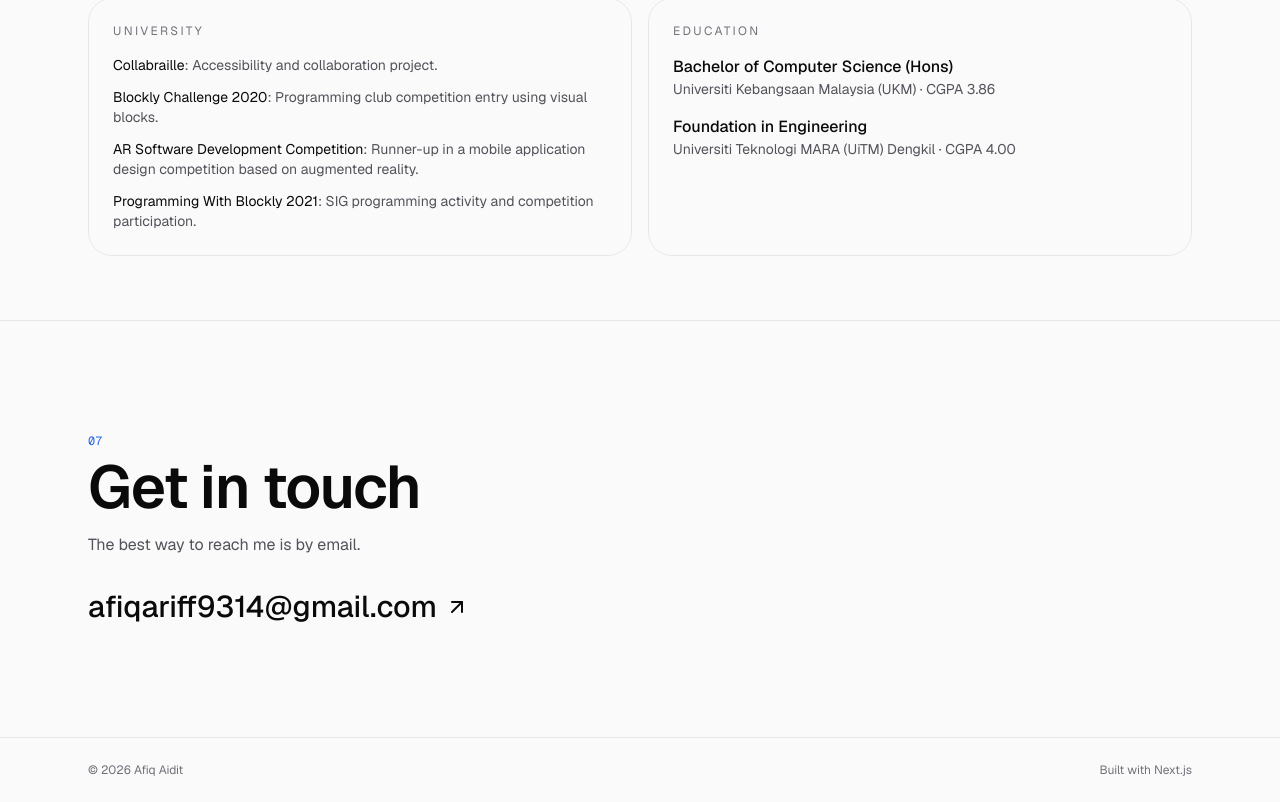
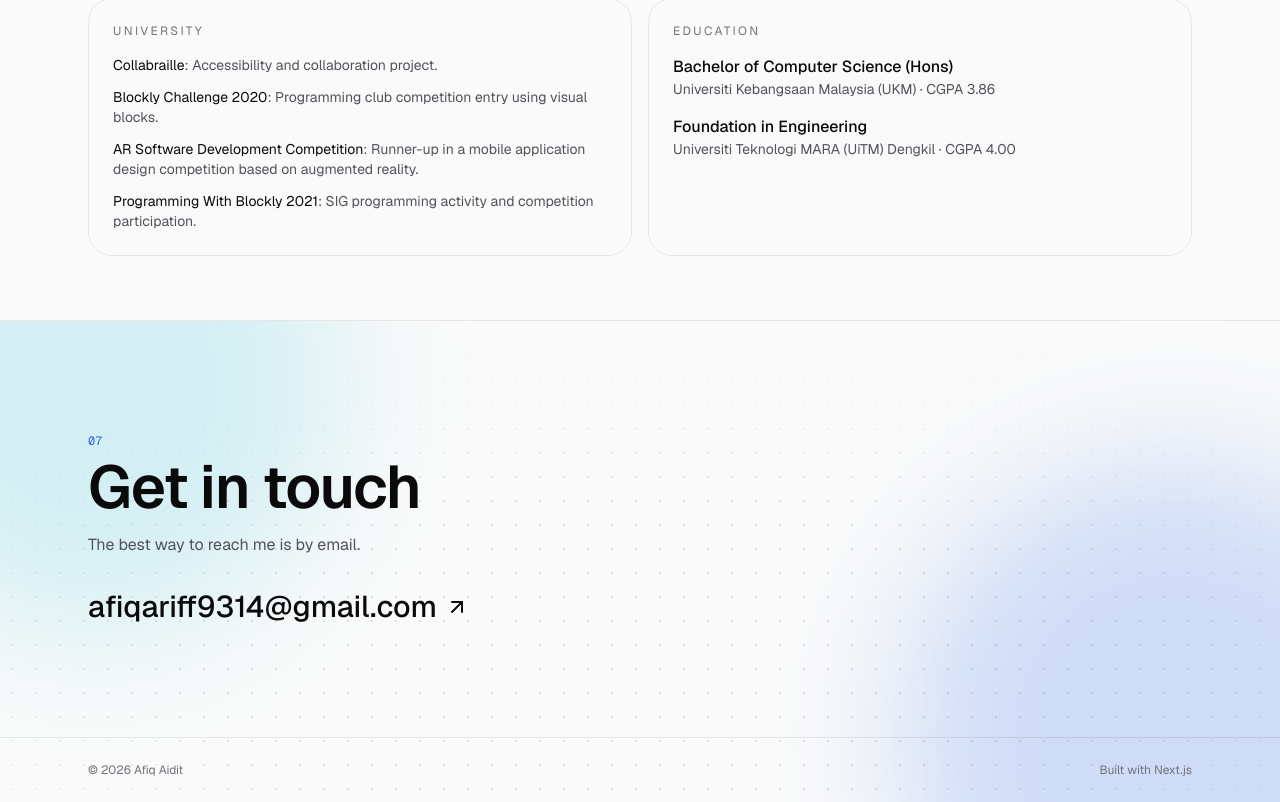
Before and after one commit to AfiqAidit/portfolio, a Next.js app: page /style/bento in a window 1280 px wide. Shown: the part 1380-2182 px from the top of the page. Built offline with nearby package versions, Linux system fonts and the light colour scheme.

Commit message:
Carry hero style down the page: glowing contact bookend and section heading glow
Co-authored-by: Cursor <cursoragent@cursor.com>

```diff
--- a/src/components/motion/MotionSections.tsx
+++ b/src/components/motion/MotionSections.tsx
@@ -6,7 +6,7 @@ import gsap from "gsap";
 import { AnimatePresence, motion } from "framer-motion";
 import { ArrowRight } from "lucide-react";
 import { profile } from "@/content/profile";
-import { trackPointer } from "@/components/shared/Spotlight";
+import { GlowBackdrop } from "@/components/shared/GlowBackdrop";
 
 function prefersReducedMotion() {
   return window.matchMedia("(prefers-reduced-motion: reduce)").matches;
@@ -58,18 +58,8 @@ export function MotionHero() {
   }, []);
 
   return (
-    <section
-      ref={root}
-      onPointerMove={trackPointer}
-      className="group relative overflow-hidden border-b border-border"
-    >
-      <div aria-hidden className="pointer-events-none absolute inset-0">
-        <div className="bg-dot-grid absolute inset-0" />
-        <div className="hero-cursor-glow absolute inset-0 opacity-0 transition-opacity duration-500 group-hover:opacity-100" />
-        <div className="bg-dot-grid-lit absolute inset-0 opacity-0 transition-opacity duration-500 group-hover:opacity-100" />
-        <div className="animate-drift absolute -left-32 -top-40 h-[32rem] w-[32rem] rounded-full bg-accent/20 blur-3xl" />
-        <div className="animate-drift-slow absolute -bottom-48 -right-40 h-[30rem] w-[30rem] rounded-full bg-accent-2/15 blur-3xl" />
-      </div>
+    <section ref={root} className="group relative overflow-hidden border-b border-border">
+      <GlowBackdrop />
 
       <div className="relative mx-auto max-w-6xl px-4 pb-16 pt-20 sm:px-6 sm:pb-24 sm:pt-28">
         <p className="motion-line flex flex-wrap items-center gap-x-2 gap-y-1 font-mono text-xs text-muted-foreground">
--- /dev/null
+++ b/src/components/shared/GlowBackdrop.tsx
@@ -0,0 +1,52 @@
+"use client";
+
+import { useEffect, useRef } from "react";
+
+type Props = {
+  /** "top" puts the glows like the hero; "bottom" mirrors them for the closing section. */
+  placement?: "top" | "bottom";
+};
+
+/**
+ * Decorative dot grid + drifting glows that light up around the cursor.
+ * The parent must be `relative overflow-hidden group`.
+ */
+export function GlowBackdrop({ placement = "top" }: Props) {
+  const ref = useRef<HTMLDivElement>(null);
+
+  useEffect(() => {
+    const layer = ref.current;
+    const host = layer?.parentElement;
+    if (!layer || !host) return;
+    const onMove = (e: PointerEvent) => {
+      const rect = host.getBoundingClientRect();
+      layer.style.setProperty("--x", `${e.clientX - rect.left}px`);
+      layer.style.setProperty("--y", `${e.clientY - rect.top}px`);
+    };
+    host.addEventListener("pointermove", onMove);
+    return () => host.removeEventListener("pointermove", onMove);
+  }, []);
+
+  const bottom = placement === "bottom";
+
+  return (
+    <div ref={ref} aria-hidden className="pointer-events-none absolute inset-0">
+      <div
+        className="bg-dot-grid absolute inset-0"
+        style={bottom ? { maskImage: "radial-gradient(ellipse 80% 70% at 50% 70%, #000 40%, transparent 100%)" } : undefined}
+      />
+      <div className="hero-cursor-glow absolute inset-0 opacity-0 transition-opacity duration-500 group-hover:opacity-100" />
+      <div className="bg-dot-grid-lit absolute inset-0 opacity-0 transition-opacity duration-500 group-hover:opacity-100" />
+      <div
+        className={`animate-drift absolute h-[32rem] w-[32rem] rounded-full bg-accent/20 blur-3xl ${
+          bottom ? "-bottom-40 -right-32" : "-left-32 -top-40"
+        }`}
+      />
+      <div
+        className={`animate-drift-slow absolute h-[30rem] w-[30rem] rounded-full bg-accent-2/15 blur-3xl ${
+          bottom ? "-left-40 -top-48" : "-bottom-48 -right-40"
+        }`}
+      />
+    </div>
+  );
+}
--- a/src/components/shared/SiteNav.tsx
+++ b/src/components/shared/SiteNav.tsx
@@ -4,6 +4,7 @@ import { profile } from "@/content/profile";
 import { ThemeToggle } from "./ThemeToggle";
 import { LayoutStyleSwitcher } from "./LayoutStyleSwitcher";
 import { MobileMenu } from "./MobileMenu";
+import { GlowBackdrop } from "./GlowBackdrop";
 
 const navLinks = [
   { href: "#about", label: "About" },
@@ -59,8 +60,9 @@ export function ContactEmail() {
 
 export function SiteFooter() {
   return (
-    <footer id="contact" className="scroll-mt-28 border-t border-border">
-      <div className="mx-auto max-w-6xl px-4 py-20 sm:px-6 sm:py-28">
+    <footer id="contact" className="group relative scroll-mt-28 overflow-hidden border-t border-border">
+      <GlowBackdrop placement="bottom" />
+      <div className="relative mx-auto max-w-6xl px-4 py-20 sm:px-6 sm:py-28">
         <p className="font-mono text-xs text-accent">07</p>
         <h2 className="mt-2 text-4xl font-semibold tracking-tight text-foreground sm:text-6xl">
           Get in touch
@@ -79,7 +81,7 @@ export function SiteFooter() {
           />
         </a>
       </div>
-      <div className="border-t border-border">
+      <div className="relative border-t border-border">
         <div className="mx-auto flex max-w-6xl flex-wrap justify-between gap-2 px-4 py-6 text-xs text-muted sm:px-6">
           <p>
             © {new Date().getFullYear()} {profile.shortName}
--- a/src/components/shared/sections.tsx
+++ b/src/components/shared/sections.tsx
@@ -47,7 +47,12 @@ function SectionHeader({
   description?: string;
 }) {
   return (
-    <Reveal className="max-w-2xl">
+    <div className="relative">
+      <span
+        aria-hidden
+        className="pointer-events-none absolute -top-10 left-0 h-36 w-80 max-w-full rounded-full bg-accent/10 blur-3xl"
+      />
+      <Reveal className="relative max-w-2xl">
         <p className="font-mono text-xs text-accent">{index}</p>
         <h2 className="mt-2 text-3xl font-semibold tracking-tight text-foreground sm:text-4xl">
           {title}
@@ -56,6 +61,7 @@ function SectionHeader({
           <p className="mt-3 text-base leading-relaxed text-muted-foreground">{description}</p>
         ) : null}
       </Reveal>
+    </div>
   );
 }
 
```
Lines whose indentation alone changed are shown as unchanged.
